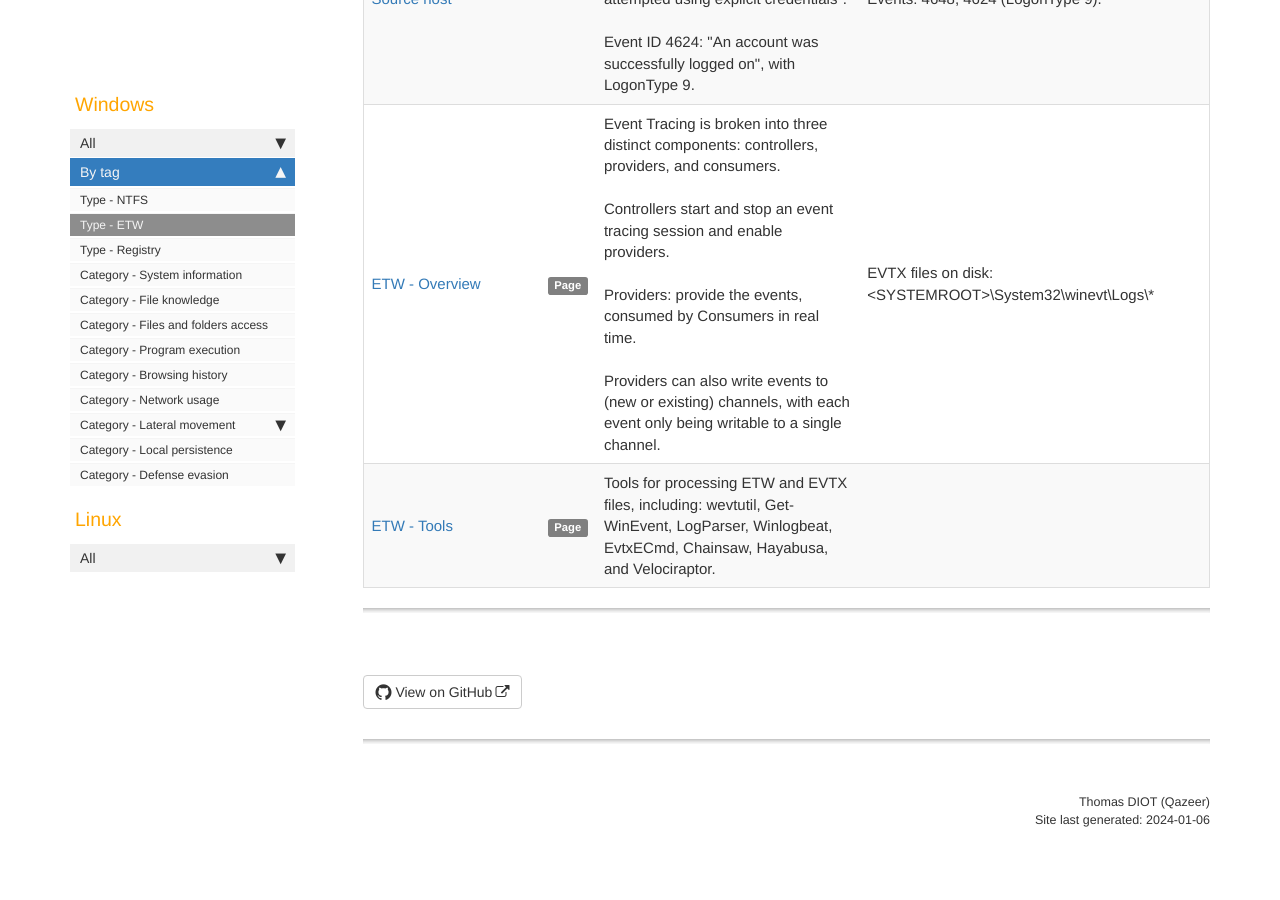
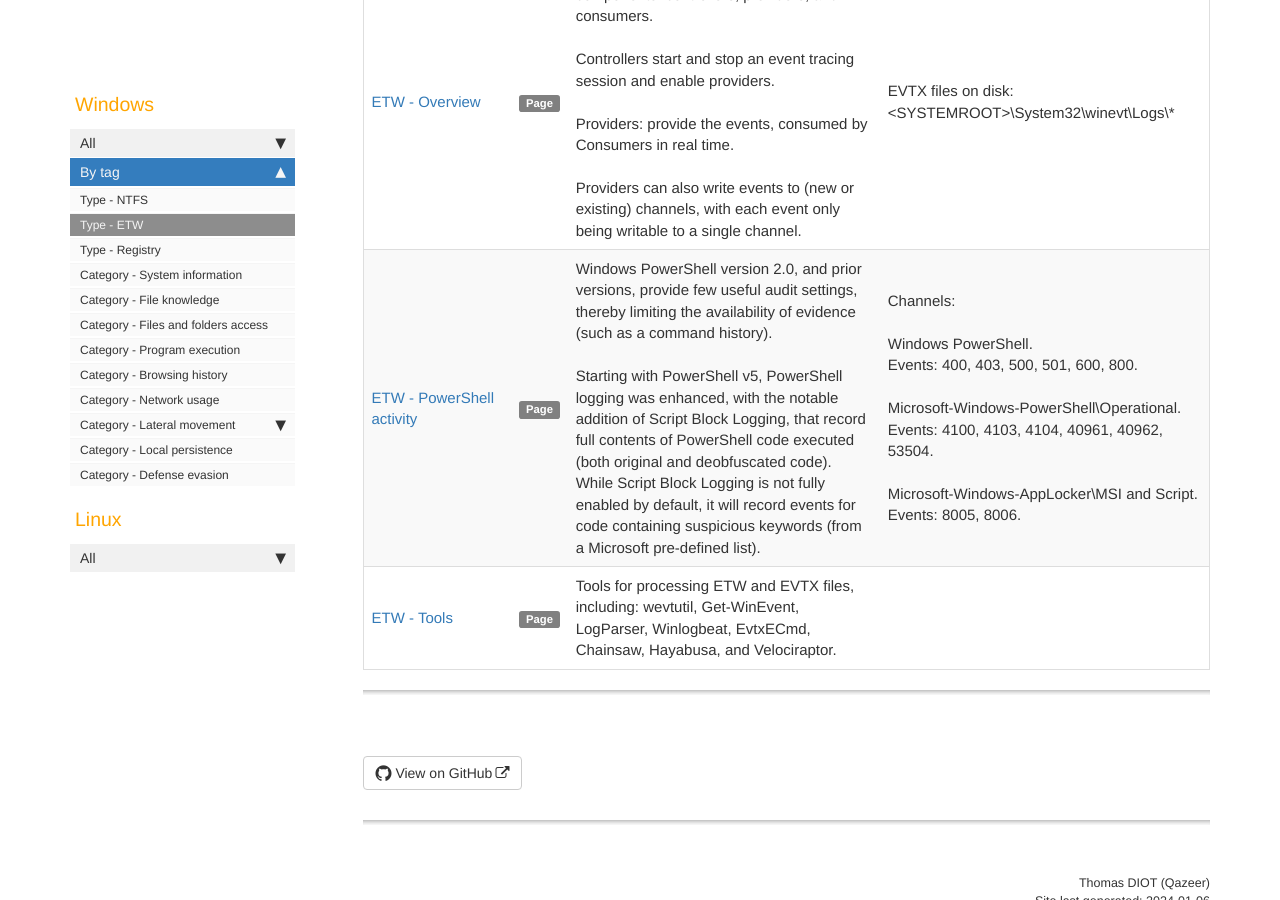
Before and after one commit to Qazeer/artefacts.help, a Jekyll site: the page built from pages/tags/tag_windows_etw.md, in a window 1280 px wide and 900 px high, scrolled down 1282 px. Built offline with Jekyll 4.4.1, drawn with Linux system fonts in a browser that asks for light colours; our own code applies the rules of GitHub Pages for plain Markdown files; comment, search, counter and statistics services are not loaded; part of the change alters nothing that is shown.

Commit message:
[Artefact] ETW - PowerShell activity - init

````diff
--- a/_data/sidebars/sidebar.yml
+++ b/_data/sidebars/sidebar.yml
@@ -74,6 +74,10 @@ entries:
         - title: Domain Controllers
           url: /windows_etw_authentication_dc_host.html
           output: web
+
+      - title: PowerShell activity
+        url: /windows_etw_powershell.html
+        output: web
 
     - title: Registry
       type: subfolder
--- /dev/null
+++ b/pages/windows/etw_powershell.md
@@ -0,0 +1,122 @@
+---
+title: ETW - PowerShell activity
+summary: 'Windows PowerShell version 2.0, and prior versions, provide few useful audit settings, thereby limiting the availability of evidence (such as a command history).\n\nStarting with PowerShell v5, PowerShell logging was enhanced, with the notable addition of Script Block Logging, that record full contents of PowerShell code executed (both original and deobfuscated code). While Script Block Logging is not fully enabled by default, it will record events for code containing suspicious keywords (from a Microsoft pre-defined list).'
+keywords: 'PowerShell, Script Block Logging, Windows PowerShell.evtx, Microsoft-Windows-PowerShell\Operational.evtx, Microsoft-Windows-PowerShell\Analytic.etl, Microsoft-Windows-WinRM\Operational.evtx, Microsoft-Windows-WinRM\Analytic.etl, AppLocker, PSDecode, 400, 403, 500, 501, 600, 800, 4100, 4103 4104, SuspiciousContentChecker'
+tags:
+  - windows_etw
+  - windows_program_execution
+location: 'Channels:\n\nWindows PowerShell.\n Events: 400, 403, 500, 501, 600, 800.\n\nMicrosoft-Windows-PowerShell\Operational.\nEvents: 4100, 4103, 4104, 40961, 40962, 53504.\n\nMicrosoft-Windows-AppLocker\MSI and Script.\nEvents: 8005, 8006.'
+last_updated: 2024-01-06
+sidebar: sidebar
+permalink: windows_etw_powershell.html
+folder: windows
+---
+
+### Overview
+
+Windows PowerShell version 2.0, and prior versions, provide few useful audit
+settings, thereby limiting the availability of evidence (such as a command
+history). Starting with `PowerShell v5`, [PowerShell logging was
+enhanced](https://devblogs.microsoft.com/powershell/powershell-the-blue-team/)
+with the notable addition of `Script Block Logging`, that record full contents
+of PowerShell code executed. While `Script Block Logging` is not fully enabled
+by default, it will record events for code containing suspicious keywords (from
+a Microsoft pre-defined list).
+
+Upon executing any PowerShell command or script, either locally or using PS
+remoting, Windows may write events to the following files:
+
+  - `Windows PowerShell.evtx`
+
+  - `Microsoft-Windows-PowerShell\Operational.evtx`
+
+  - `Microsoft-Windows-PowerShell\Analytic.etl` (non default).
+
+As PowerShell implements its remoting functionality through the `Windows Remote
+Management (WinRM)` service, remote PowerShell activity may induce events in
+the following files:
+
+  - `Microsoft-Windows-WinRM\Operational.evtx`
+
+  - `Microsoft-Windows-WinRM\Analytic.etl` (non default).
+
+If enabled, `AppLocker` will record PowerShell activity in the
+`Microsoft-Windows-AppLocker\MSI and Script` hive.
+
+Additionally, starting with `PowerShell v5` on `Windows 10`, the commands
+entered in a PowerShell console will be logged by the `PSReadline` module to an
+user-scoped [`ConsoleHost_history.txt`](./consolehost_history.md) file.
+
+### PowerShell suspicious keywords and deobfuscation
+
+The following keywords can be a sign of suspicious activity:
+  - `-Enc` / `-e`
+  - `-nop` / `bypass`
+  - `IEX` / `Invoke-Expression`
+  - `ICM` / `Invoke-command`
+  - `Net.WebClient` / `io.`
+  - `DownloadString` / `DownloadFile`
+  - `&` / `|`
+  - `//` / `http` / `ftp` / `cifs` / `smb` / ...
+  - `join` / `nioj` / `replace` / `ecalper` / `-f` / `CHAR` / `RAHC` / `STRING`
+    / `GNIRTS` / `marshal` / `convert` / `env` / `{` / `}` (obfuscation
+    detection)
+
+While the occurrence of these keywords may entail malicious activities, their
+absence is not a formal proof of lack of malicious PowerShell activity as
+PowerShell code can be deeply obfuscated.
+
+The `PSDecode` PowerShell script can be used to deobfuscate malicious
+PowerShell scripts that have several layers of encodings.
+
+```bash
+# Source: https://github.com/R3MRUM/PSDecode.
+
+Import-Module PSDecode.psm1
+
+PSDecode <ENCODED_POWERSHELL_FILE>
+```
+
+### PowerShell Windows events
+
+| Channel  | Event ID | Conditions | Description |
+|----------|----------|------------|-------------|
+| `Windows PowerShell` | 400 | PowerShell 2.0. | `Engine state is changed from None to Available`. <br><br> Logged on the start of any local or remote PowerShell activity (execution of powershell.exe). <br><br> The `HostApplication` field record the binary path at the origin of the powershell activity and contain the commandline arguments provided to powershell.exe. <br> If the `Hostname` field is equal to : <br> - `ConsoleHost`, the event concern a local activity <br> - `ServerRemoteHost`,  the event occured du to PowerShell remoting activity. <br> The `RunaspaceId` identify the PowerShell activity and can be linked to the session termination (`EID 403`). Note that however this event cannot be strictly correlated to a logon session. |
+| `Windows PowerShell` | 403 | PowerShell 2.0. | `Engine state is changed from Available to Stopped`. <br><br> Logged at the end of any local or remote PowerShell activity (execution of powershell.exe) and contains the same level of information as the `EID 400` events. <br><br> The `RunaspaceId` identify the PowerShell activity and can be linked to the session start (`EID 400`). Note that however this event cannot be strictly correlated to a logon session. |
+| `Windows PowerShell` | 500 | PowerShell 2.0. <br><br> Requires `$LogCommandLifeCycleEvent` to be set to true (non default). | `Command "<COMMAND>" is Started`. <br><br> Logged whenever a PowerShell command is executed, but can be bypassed by starting PowerShell using the `-NoProfile` / `-nop` flag. |
+| `Windows PowerShell` | 501 | PowerShell 2.0. <br><br> Requires `$LogCommandLifeCycleEvent` to be set to true (non default). | `Command "<COMMAND>" is Stopped`. <br><br> Logged whenever a PowerShell command finish its execution, but can be bypassed by starting PowerShell using the `-NoProfile` / `-nop` flag. |
+| `Windows PowerShell` | 600 | PowerShell 2.0. | `Provider "<PROVIDER_NAME>" is Started`. <br><br> Logs the start and stop of PowerShell providers. <br><br> Similarly to the events `EID 400` and `EID 403`, this event include the `HostApplication` field. <br> If the provider is `WSMan` ("Provider WSMan Is Started"), the event, logged on both the client and remote systems, indicate the use of PS remoting. <br><br> If the PowerShell activity relies on built-in alias, such as `IEX`, an event will be generated for the `Alias` provider. |
+| `Windows PowerShell` | 800 | PowerShell 3.0. | `Pipeline execution details for command line`. <br><br> Inconsistently logged. <br><br> Similarly to the events EID 400 and EID 403, this event include the `HostApplication` field and present the advantage of logging, in the `UserId` field, the user account executing PowerShell.  |
+| `Microsoft-Windows-PowerShell\Operational` | 4100 | PowerShell 5.0. | `Error message [...]`. <br><br> Logged whenever an error occurs in a PowerShell activity. <br><br> Includes an `HostApplication` field, the `<DOMAIN>\<USER>` executing PowerShell in the `User` field, and may include the script path of the executed script in the `ScriptName` field. |
+| `Microsoft-Windows-PowerShell\Operational` | 4103 | PowerShell 3.0. <br><br> Requires PowerShell `Module Logging` to be enabled (`EnableModuleLogging` registry key set to 1). | `Module Logging`. <br><br> Logged upon the execution of functions in the module(s) set to be logged. <br><br> If the module names, configured in the `Software\Policies\Microsoft\Windows\PowerShell\ModuleLogging\ModuleNames` registry key, is set to `*`, the activity of the members of all modules are logged. <br> Provides verbose information on the PowerShell activity and, in addition to user information, events may yields the parameters and output of the executed PowerShell cmdlets. |
+| `Microsoft-Windows-PowerShell\Operational` | 4104 | PowerShell 5.0. <br><br> Requires PowerShell `Script Block Logging` to be enabled to generate all events. <br><br> By default (without a specific policy), events will however be logged for potentially-malicious commands execution. The [following ressource](https://gist.github.com/nasbench/50cd0b64bedacabccecc9149c15228da) lists the suspicious strings used by PowerShell `SuspiciousContentChecker` function to trigger an event creation. | `Script block logging`: `Creating Scriptblock text [...]`. <br><br> Logged upon the execution of PowerShell scripts and cmdlets. <br><br> If the `Path` field is empty, the command was executed interactively through the PowerShell console. <br> Includes, in the `ScriptBlockText` field, the script block (content of the PowerShell script or cmdlet and the commandline) being executed. The original code will be logged as well as deobfuscated code (such as the encoded or encrypted code, decoded / decrypted at runtime). <br><br> If the script block code exceed the maximum length, the code will be fragmented into multiple events. <br><br> This event provides valuable information but may be bypassed by malicious actors by starting PowerShell 2.0 (`powershell.exe -version 2.0`). |
+| `Microsoft-Windows-PowerShell\Operational` | 40961 <br> 40962 | PowerShell 3.0. | `PowerShell console is starting up` (`EID 40961`) followed by `PowerShell console is ready for user input` (`EID 40962`). <br><br> Logged upon the start of a PowerShell activity (execution of powershell.exe). <br> Includes the `<DOMAIN>\<USER>` executing PowerShell in the `User` field. |
+| `Microsoft-Windows-PowerShell\Operational` | 53504 | PowerShell 3.0. | `Windows PowerShell has started an IPC listening thread on process: <PID> in `AppDomain`: <DOMAIN>`. <br><br> Indicates that a PowerShell `AppDomain` was started. <br><br> Usually logged upon the start of the PowerShell console, in between events `EID: 40961` and `EID: 40962`. |
+| `Microsoft-Windows-AppLocker\MSI and Script` | 8005 | Require `AppLocker` to be enabled and running in `Audit only` mode. | `<SCRIPT_PATH> was allowed to run`. <br><br> Logged upon the execution of a local PowerShell script. |
+| `Microsoft-Windows-AppLocker\MSI and Script` | 8006 | Require `AppLocker` to be enabled and running in `Audit only` mode. | `<SCRIPT_PATH> was allowed to run but would have been prevented from running if the AppLocker policy were enforced`. <br><br> Logged upon the execution of a local PowerShell script. |
+
+Additionally, `Security` event ID
+[`4688: A new process has been created`](./etw_process_creation.md), that
+require `Audit Process Creation` to be enabled, can `powershell.exe` execution.
+
+### References
+
+  - [Microsoft - PowerShell ♥ the Blue Team](https://devblogs.microsoft.com/powershell/powershell-the-blue-team/)
+
+  - [Black Hat USA 2014 - Mandiant - Ryan Kazanciyan, Matt Hastings - Investigating PowerShell Attacks](https://www.blackhat.com/docs/us-14/materials/us-14-Kazanciyan-Investigating-Powershell-Attacks.pdf)
+
+  - [Mandiant - Matthew Dunwoody - Greater Visibility Through PowerShell Logging](https://www.mandiant.com/resources/blog/greater-visibility)
+
+  - [JPCERT - Detecting Lateral Movement through Tracking Event Logs](https://www.jpcert.or.jp/english/pub/sr/20170612ac-ir_research_en.pdf)
+
+  - [JPCERT - Invoke-Mimikatz (PowerSploit)](http://jpcertcc.github.io/ToolAnalysisResultSheet/details/PowerSploit_Invoke-Mimikatz.htm)
+
+  - [EVENTSENTRY BLOG - ingmar.koecher - From PowerShell to P0W3rH3LL – Auditing PowerShell](https://www.eventsentry.com/blog/2018/01/powershell-p0wrh11-securing-powershell.html)
+
+  - [](https://www.powershellmagazine.com/2014/07/16/investigating-powershell-attacks/)
+
+  - [NSFocus - Adeline Zhang - Attack and Defense Around PowerShell Event Logging](https://nsfocusglobal.com/Attack-and-Defense-Around-PowerShell-Event-Logging)
+
+  - [MalwareArchaeology.com - WINDOWS POWERSHELL LOGGING CHEAT SHEET - Win 7/Win 2008 or later](https://static1.squarespace.com/static/552092d5e4b0661088167e5c/t/59c1814829f18782e24f1fe2/1505853768977/Windows+PowerShell+Logging+Cheat+Sheet+ver+Sept+2017+v2.1.pdf)
+
+  - [JPCERT - WinRM](https://jpcertcc.github.io/ToolAnalysisResultSheet/details/WinRM.htm)
````
